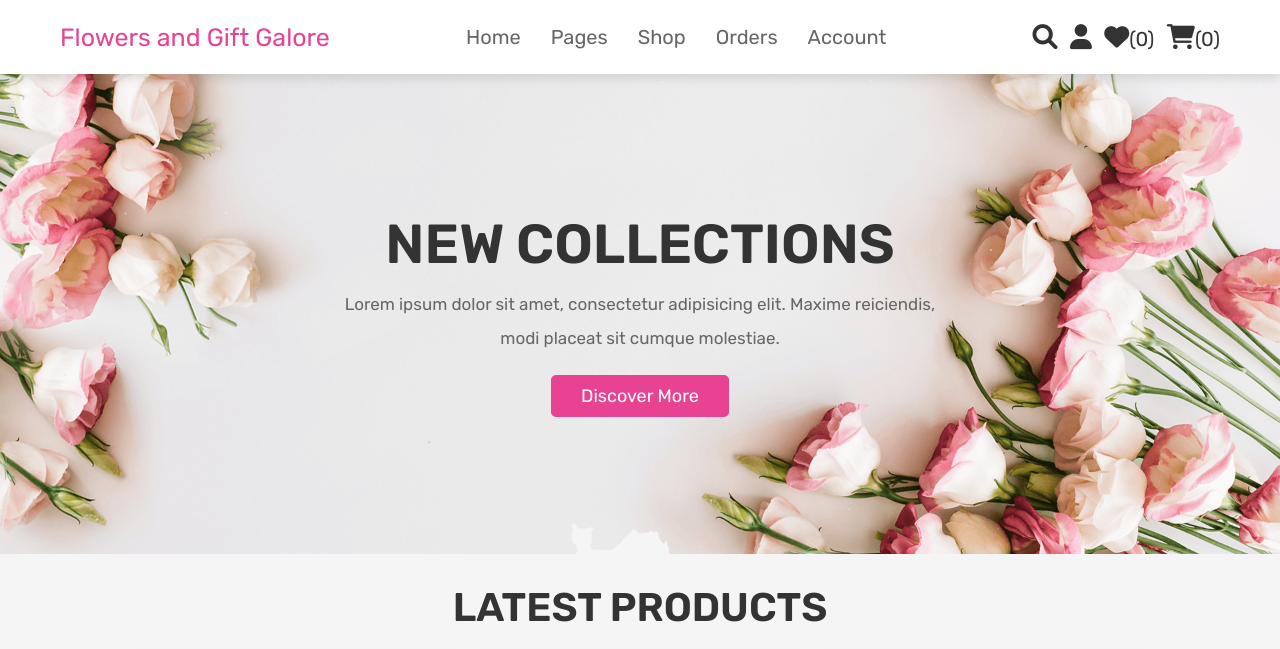
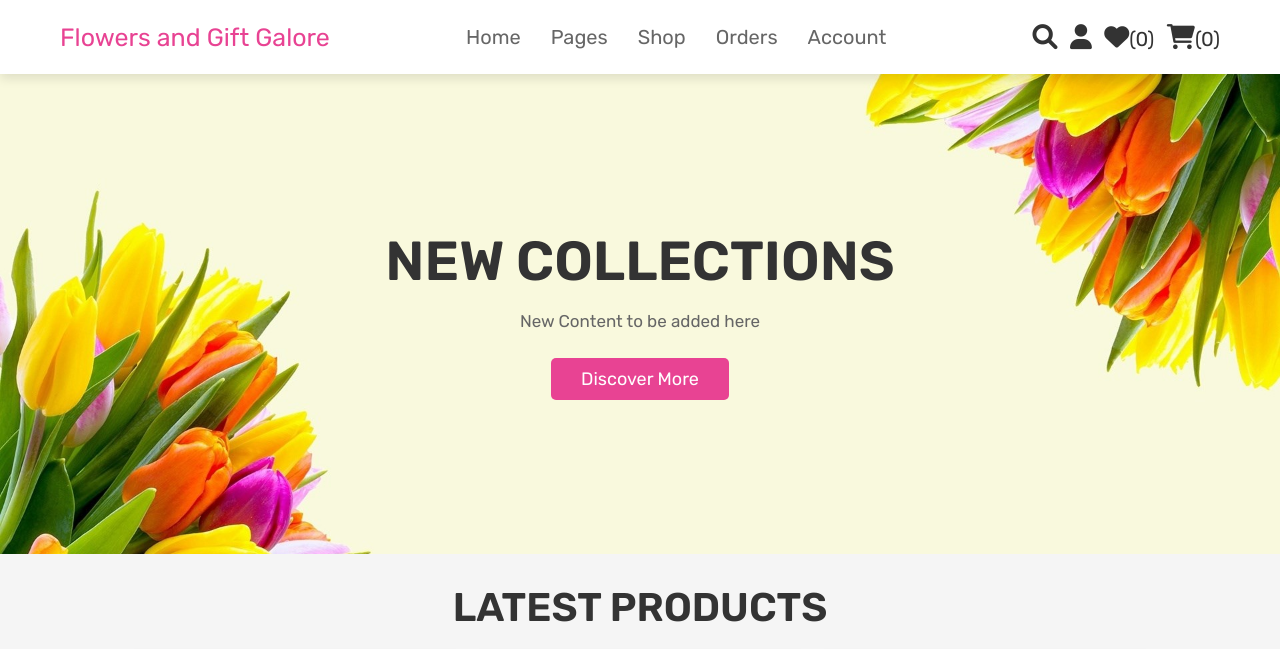
Before and after one commit to mohdshadadhossain/Flower-and-Gifts-Galore, a PHP site: page /home.php in a window 1280 px wide. Shown: the top 649 px of the page. Run offline with PHP 8.4, Linux system fonts and the light colour scheme; a user stored in the database is signed in; data comes from the database, SQL or seed files in the repository.

Commit message:
background image changed

```diff
--- a/css/style.css
+++ b/css/style.css
@@ -347,7 +347,7 @@ section{
 
 .home{
    min-height: 60vh;
-   background:url(../images/home-bg.png) no-repeat;
+   background:url(../images/bg-flower.jpg) no-repeat;
    background-size: cover;
    background-position: center;
    display: flex;
--- a/home.php
+++ b/home.php
@@ -83,7 +83,7 @@ if(isset($_POST['add_to_cart'])){
 
    <div class="content">
       <h3>new collections</h3>
-      <p>Lorem ipsum dolor sit amet, consectetur adipisicing elit. Maxime reiciendis, modi placeat sit cumque molestiae.</p>
+      <p>New Content to be added here</p>
       <a href="about.php" class="btn">discover more</a>
    </div>
 
```
Also changed, not shown: images/bg-flower.jpg (added), images/home-bg.png (deleted).
